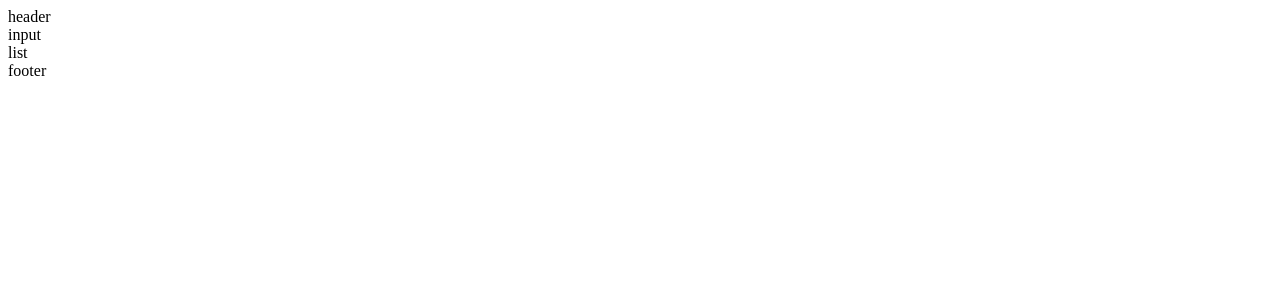
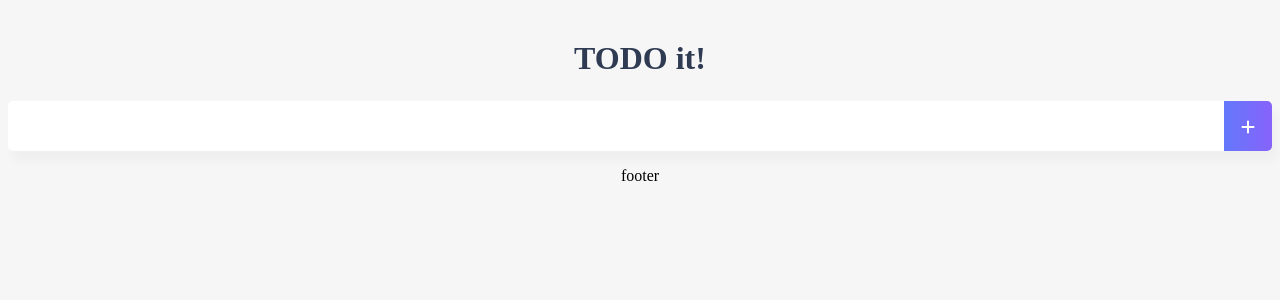
Before and after one commit to cansoup/vue-intermediate-try, a Vue app in the folder vue-todo/: page / in a window 1280 px wide. Shown: the top 300 px of the page. Built offline with nearby package versions, Linux system fonts and the light colour scheme.

Commit message:
0622: 일부 컴포넌트 생성 및 스타일링

```diff
--- a/vue-todo/src/App.vue
+++ b/vue-todo/src/App.vue
@@ -24,5 +24,18 @@
 </script>
 
 <style>
-
+  body {
+    text-align: center;
+    background-color: #f6f6f6;
+  }
+  input {
+    border-style: groove;
+    width:200px;
+  }
+  button {
+    border-style: groove;
+  }
+  .shadow {
+    box-shadow: 5px 10px 10px rgba(0, 0, 0, 0.03);
+  }
 </style>
--- a/vue-todo/src/components/TodoHeader.vue
+++ b/vue-todo/src/components/TodoHeader.vue
@@ -1,7 +1,7 @@
 <template>
-  <div>
-    header
-  </div>
+  <header>
+    <h1>TODO it!</h1>
+  </header>
 </template>
 
 <script lang='ts'>
@@ -26,5 +26,10 @@
 });
 </script>
 
-<style lang='scss'>
+<style scoped>
+h1 {
+  color: #2f3b52;
+  font-weight: 900;
+  margin: 2.5rem 0 1.5rem;
+}
 </style>
--- a/vue-todo/src/components/TodoInput.vue
+++ b/vue-todo/src/components/TodoInput.vue
@@ -1,29 +1,56 @@
 <template>
-  <div>
-    input
+  <div class="inputBox shadow">
+    <input type="text" v-model="newTodoItem" @keyup.enter="addTodo">
+    <span class="addContainer">
+      <i class="fas fa-plus addBtn" @click="addTodo"></i>
+    </span>
   </div>
 </template>
 
 <script lang='ts'>
-import Vue from 'vue';
-export default Vue.extend({
-  components: {},
-  props: {},
+export default {
   data() {
-    return {};
+    return  {
+      newTodoItem: ""
+    }
   },
-  computed: {},
-  watch: {},
-  beforeCreate() {},
-  created() {},
-  beforeMount() {},
-  mounted() {},
-  beforeUpdate() {},
-  updated() {},
-  beforeDestroy() {},
-  destroyed() {},
-  methods: {},
-});
+  methods: {
+    addTodo() {
+      //저장하는 로직
+      localStorage.setItem(this.newTodoItem, this.newTodoItem);
+      this.clearInput();
+    },
+    clearInput() {
+      // input box 초기화
+      this.newTodoItem = '';
+    }
+  }
+};
 </script>
 
-<style lang='scss' scoped></style>
+<style scoped>
+input:focus {
+  outline: none;
+}
+.inputBox {
+  background: white;
+  height: 50px;
+  line-height: 50px;
+  border-radius: 5px;
+}
+.inputBox input {
+  border-style: none;
+  font-size: 0.9rem;
+}
+.addContainer {
+  float: right;
+  background: linear-gradient(to right, #6478fb, #8763fb);
+  display: block;
+  width: 3rem;
+  border-radius: 0 5px 5px 0;
+}
+.addBtn {
+  color: white;
+  vertical-align: middle;
+}
+</style>
--- a/vue-todo/src/components/TodoList.vue
+++ b/vue-todo/src/components/TodoList.vue
@@ -1,29 +1,30 @@
 <template>
   <div>
-    list
+    <ul>
+      <li v-for="todoItem in todoItems" :key="todoItem">{{ todoItem }}</li>
+    </ul>
   </div>
 </template>
 
-<script lang='ts'>
-import Vue from 'vue';
-export default Vue.extend({
-  components: {},
-  props: {},
+<script>
+export default {
   data() {
-    return {};
+    return {
+      todoItems: []
+    };
+  // 인스턴스가 생성되자마자 호출되는 라이프사이클 훅
   },
-  computed: {},
-  watch: {},
-  beforeCreate() {},
-  created() {},
-  beforeMount() {},
-  mounted() {},
-  beforeUpdate() {},
-  updated() {},
-  beforeDestroy() {},
-  destroyed() {},
-  methods: {},
-});
+  created() {
+    if(localStorage.length > 0) {
+      for(var i = 0; i < localStorage.length; i ++){
+        if(localStorage.key(i) !== 'loglevel:webpack-dev-server'){
+          this.todoItems.push(localStorage.key(i));
+        }
+      }
+    }
+  },
+};
 </script>
 
-<style lang='scss' scoped></style>
+<style scoped>
+</style>
```
